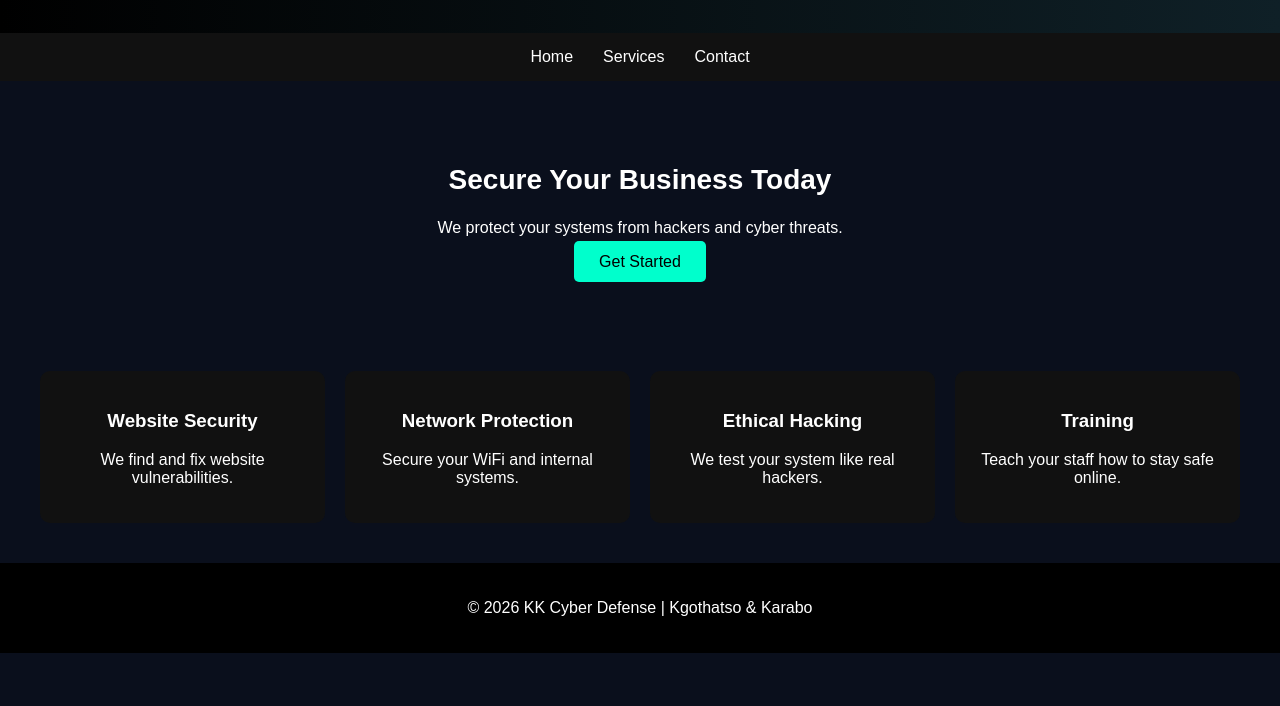
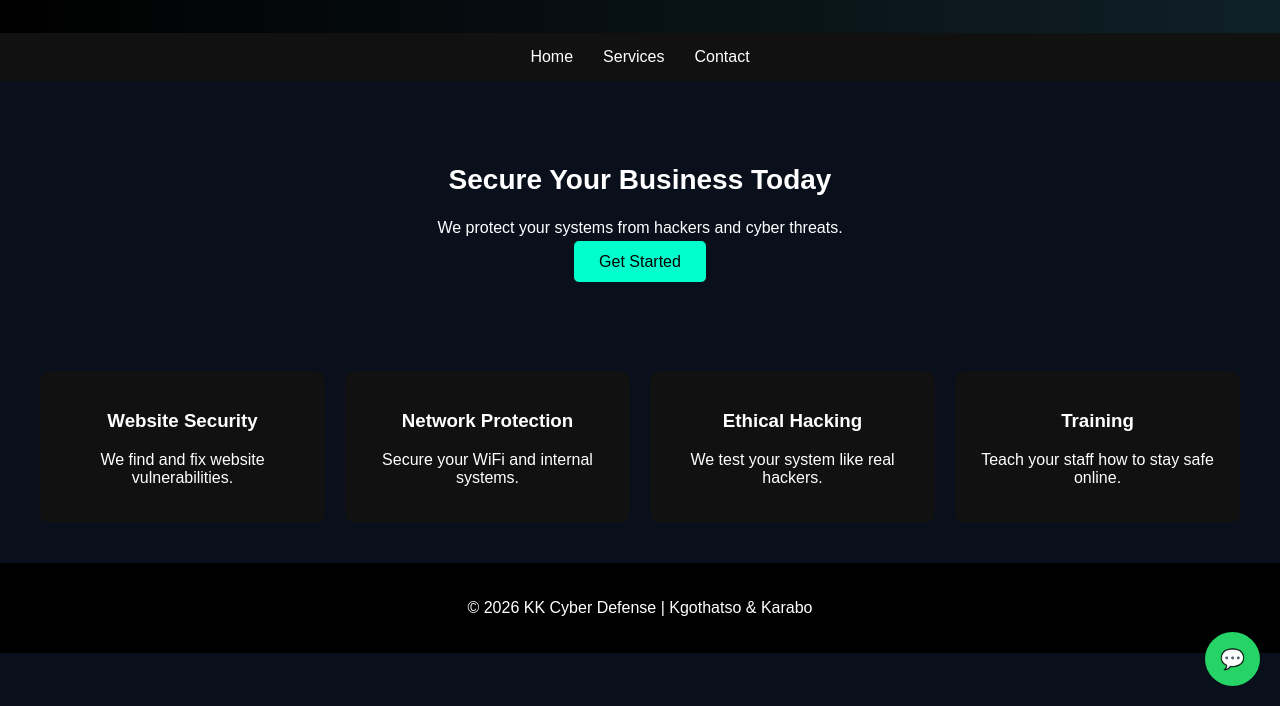
Before and after one commit to kkcyberdefense-crypto/kk-cyber-defense, a plain HTML site: page index.html in a window 1280 px wide. Shown: the part 94-800 px from the top of the page. Drawn offline with Linux system fonts and the light colour scheme.

Commit message:
Add files via upload

```diff
--- a/index.html
+++ b/index.html
@@ -83,6 +83,7 @@
 
 <body>
 
+
 <header>
     <h1>KK Cyber Defense</h1>
     <p>Protecting Businesses from Cyber Threats</p>
@@ -125,6 +126,12 @@
 <footer>
     <p>© 2026 KK Cyber Defense | Kgothatso & Karabo</p>
 </footer>
-
+<a href="https://wa.me/27793208765"
+style="position:fixed;bottom:20px;right:20px;
+background:#25D366;color:white;
+padding:15px;border-radius:50%;
+text-decoration:none;font-size:20px;">
+💬
+</a>
 </body>
 </html>
```
